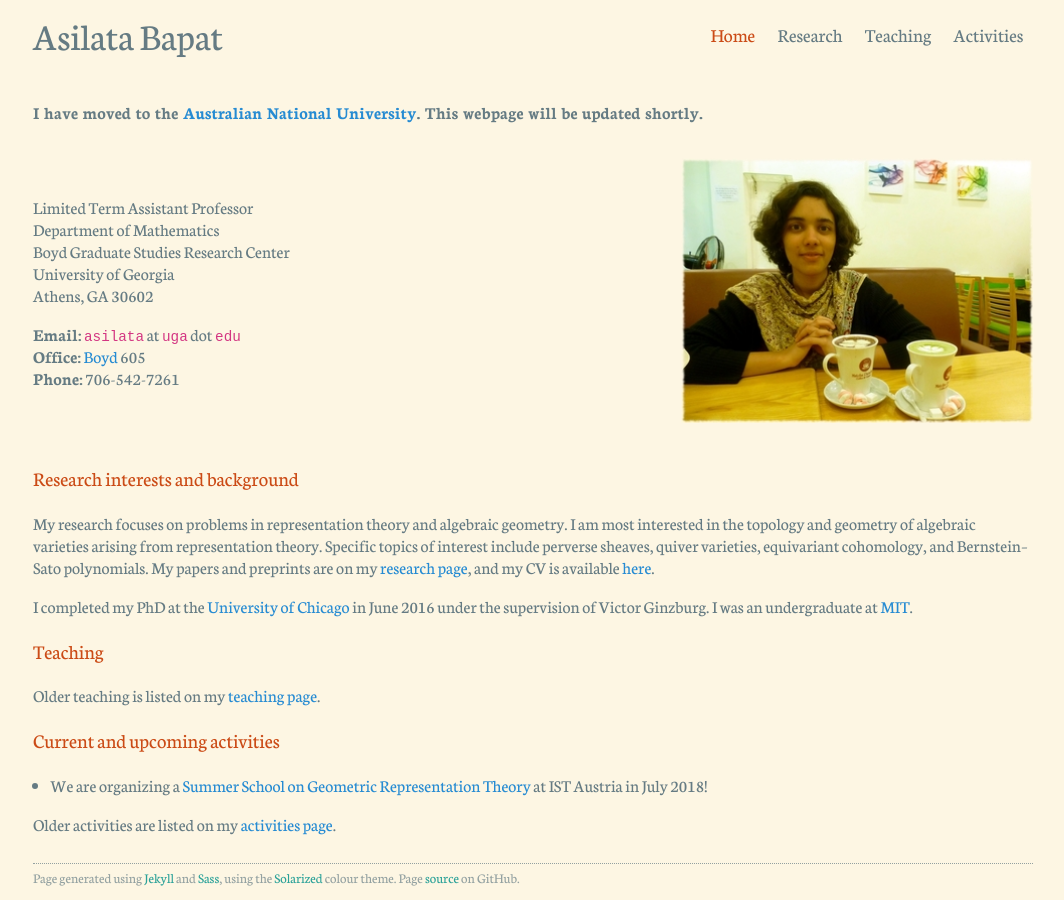
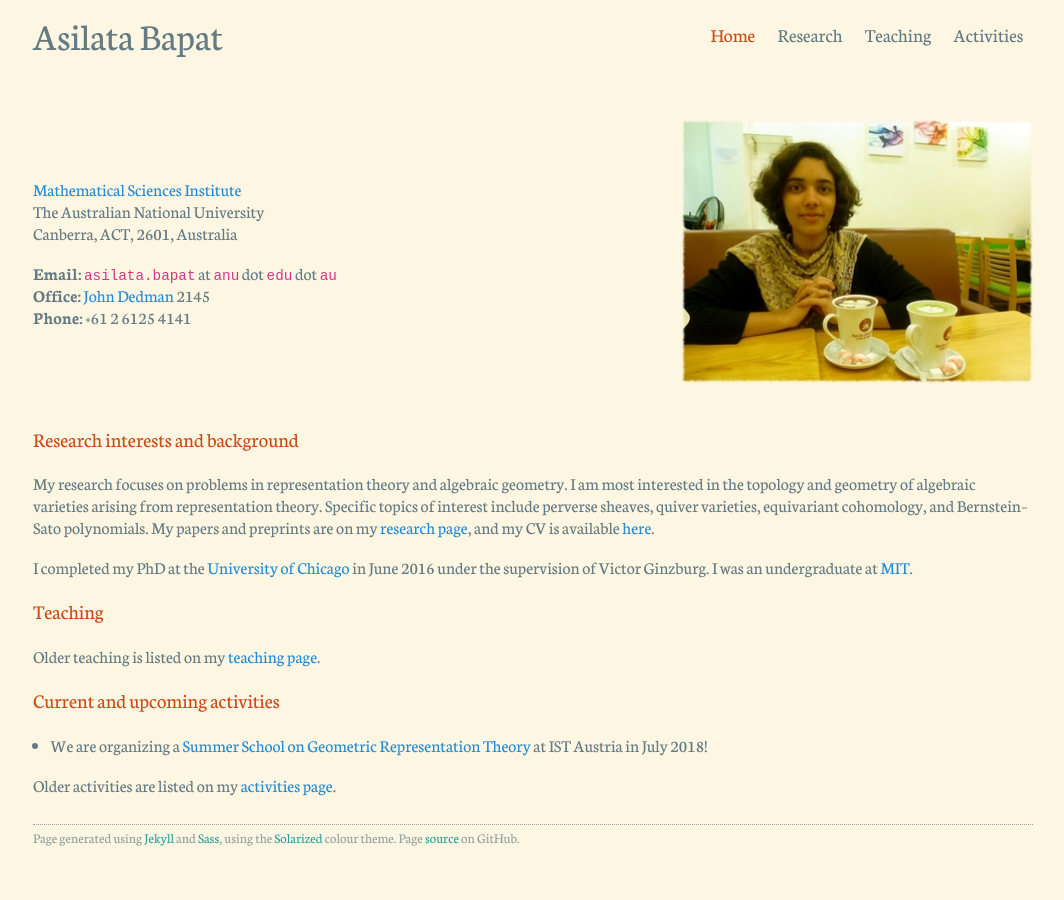
Before and after one commit to dongmouren0/dongmouren.github.io, a Jekyll site: the page built from index.md, in a window 1280 px wide. Shown: the whole page, without its empty margins (107-1171 px from the left). Built offline with Jekyll 4.4.1, drawn with Linux system fonts in a browser that asks for light colours.

Commit message:
Updated affiliation, etc.

```diff
--- a/index.md
+++ b/index.md
@@ -3,8 +3,6 @@ layout: default
 title: Home
 navigation_weight: 1
 ---
-
-**I have moved to the [Australian National University](http://maths.anu.edu.au/). This webpage will be updated shortly.**
 
 <div class="intro">
 
@@ -12,15 +10,14 @@ navigation_weight: 1
 
 <div>
 
-Limited Term Assistant Professor
-Department of Mathematics
-Boyd Graduate Studies Research Center
-University of Georgia
-Athens, GA 30602
+[Mathematical Sciences Institute](http://maths.anu.edu.au/)
+The Australian National University
+Canberra, ACT, 2601, Australia
 
-**Email:** `asilata` at `uga` dot `edu`
-**Office:** [Boyd](http://www.uga.edu/a-z/location/boyd-graduate-research-studies/) 605
-**Phone:** 706-542-7261
+
+**Email:** `asilata.bapat` at `anu` dot `edu` dot `au`
+**Office:** [John Dedman](http://www.anu.edu.au/maps#show=28977) 2145
+**Phone:** +61 2 6125 4141
 
 </div>
 
```
